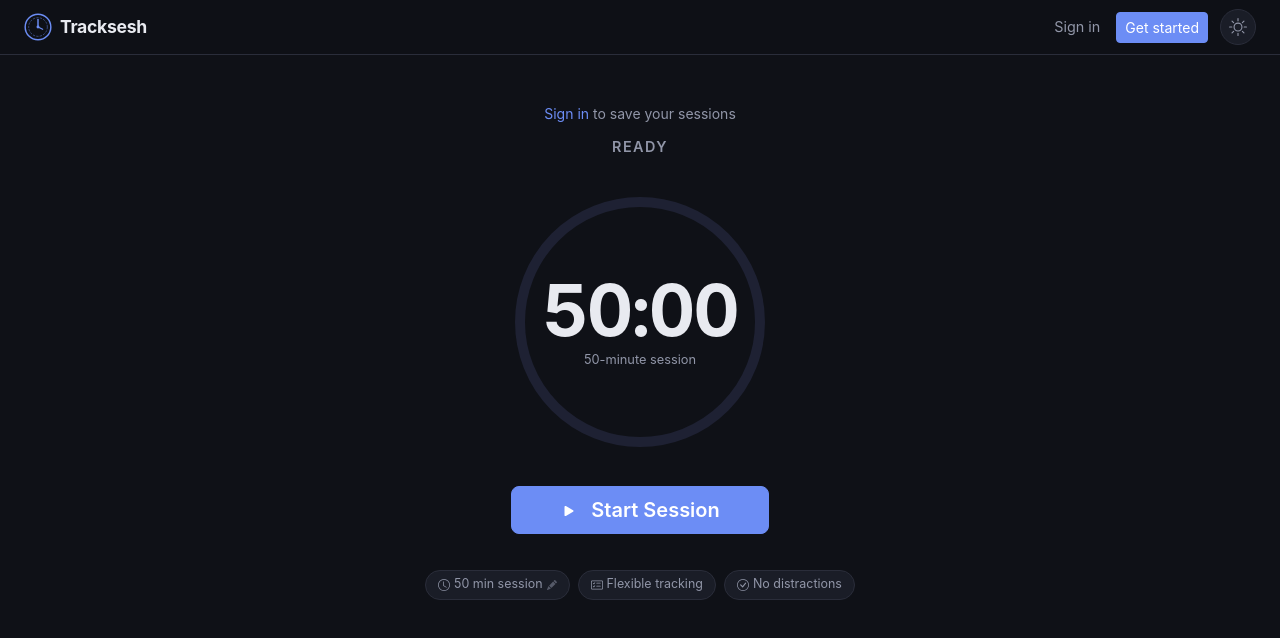
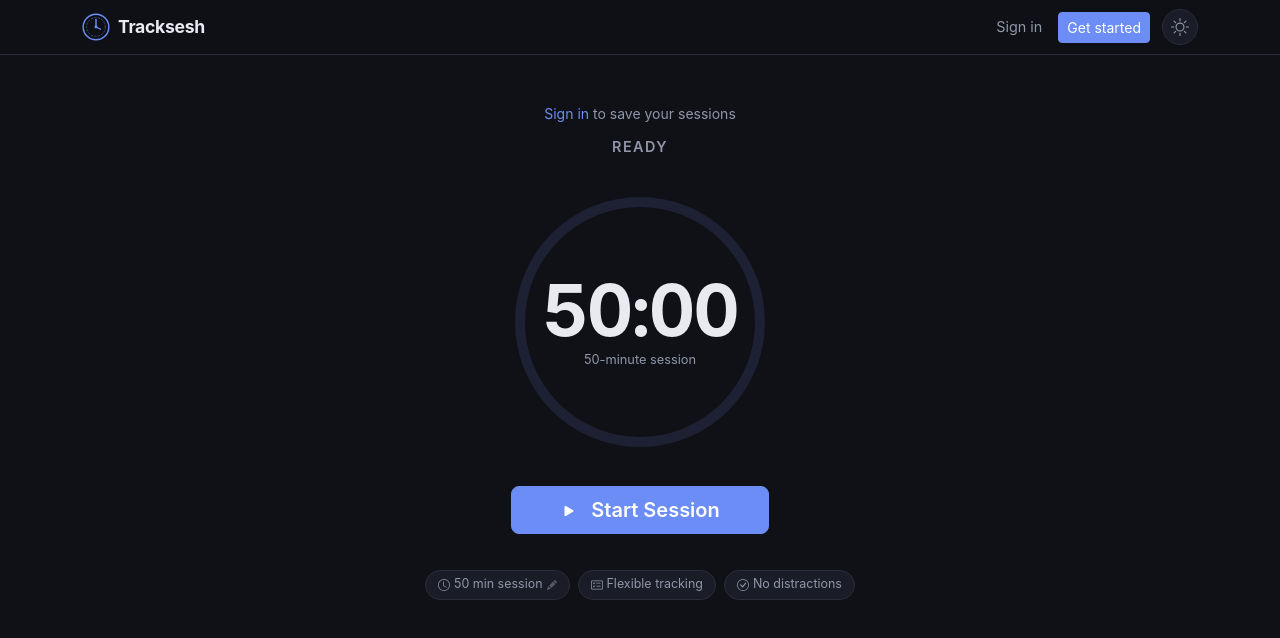
Before and after one commit to Junior4144/Tracksesh, an Angular app: page /dashboard in a window 1280 px wide. Shown: the top 638 px of the page. Built offline with nearby package versions, Linux system fonts and the light colour scheme.

Commit message:
updates navbar
make navbar more centered

```diff
--- a/src/app/components/navbar/navbar.html
+++ b/src/app/components/navbar/navbar.html
@@ -1,5 +1,5 @@
 <nav class="navbar navbar-expand-md sticky-top">
-  <div class="container-fluid px-4">
+  <div class="container-sm">
 
     <!-- Brand -->
     <a class="navbar-brand d-flex align-items-center gap-2 fw-bold" routerLink="/dashboard">
```
